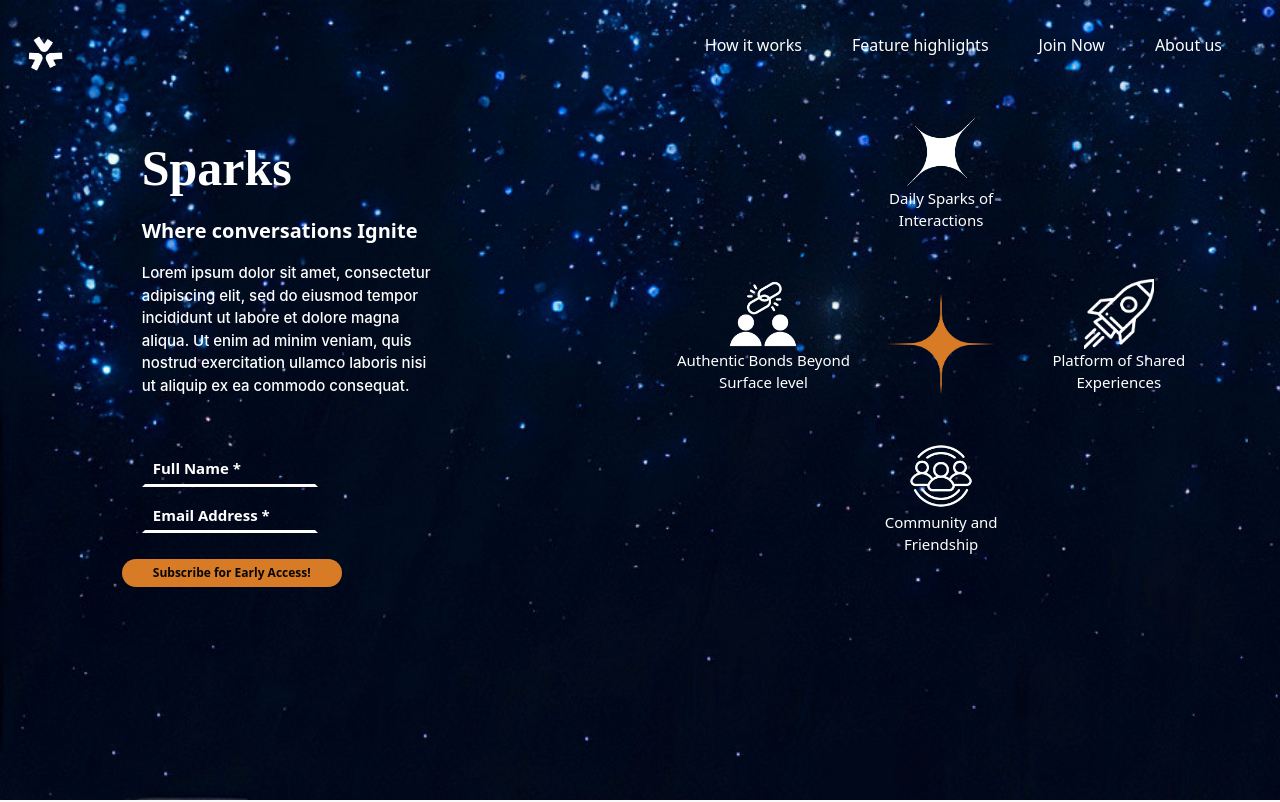
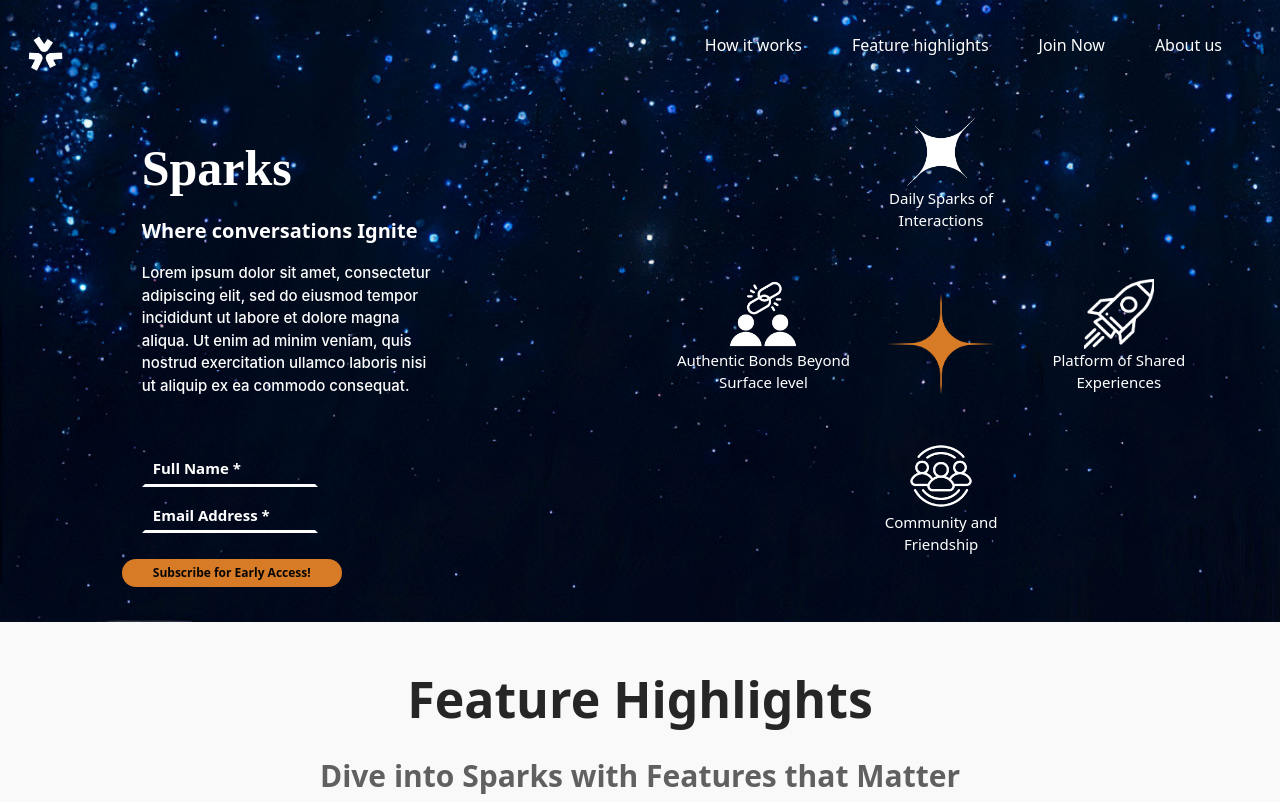
Before and after one commit to reactapp-projects/landing3, a React (Create React App) app: page / in a window 1280 px wide. Shown: the top 802 px of the page. Built offline with nearby package versions, Linux system fonts and the light colour scheme.

Commit message:
fix some bug in UI

```diff
--- a/src/Components/Header.module.css
+++ b/src/Components/Header.module.css
@@ -3,7 +3,7 @@
   padding: 8px;
   background-size: cover;
   /* background-repeat: no-repeat; */
-  height: 100vh;
+  padding-bottom: 15px;
   width: 100%;
 }
 .flexHeader {
```
Also changed, not shown: 1 other file (tests, documents, lock files or other folders).
